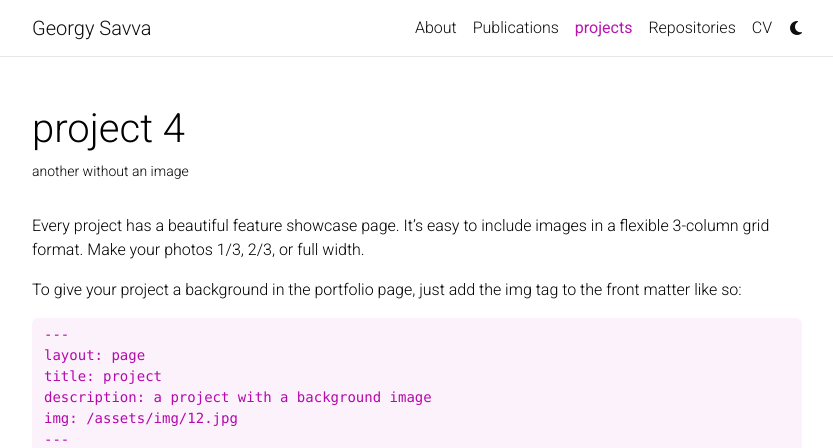
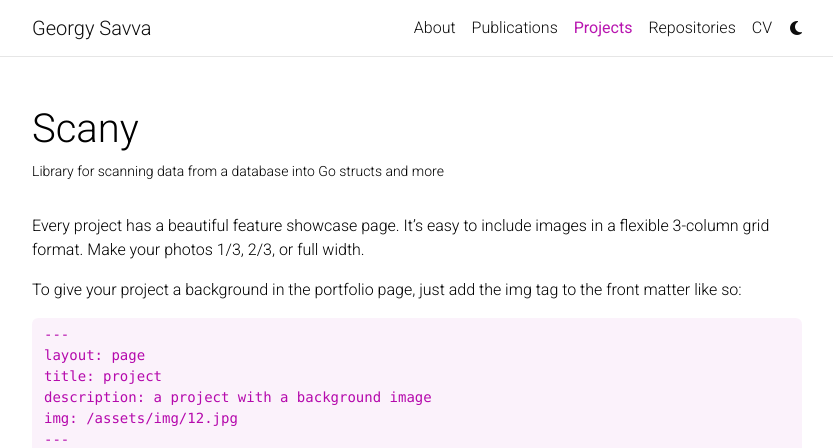
Before and after one commit to georgysavva/georgysavva.github.io, a Jekyll site: the page built from _projects/scany.md, in a window 1280 px wide and 900 px high, cut to the strip 0-448 px from the top of the window. Shown: the whole strip, without its empty margins (223-1056 px from the left). Built offline with Jekyll 4.4.1, drawn with Linux system fonts in a browser that asks for light colours; full-size pictures stand in for the smaller copies a plugin makes; comment, search, counter and statistics services are not loaded; a style sheet for code colours, icons or effects is not loaded.

Commit message:
started adding projects

````diff
--- a/_includes/projects.html
+++ b/_includes/projects.html
@@ -14,7 +14,7 @@
           alt="project thumbnail" -%}
         {%- endif %}
         <div class="card-body">
-          <h2 class="card-title text-lowercase">{{ project.title }}</h2>
+          <h2 class="card-title ">{{ project.title }}</h2>
           <p class="card-text">{{ project.description }}</p>
           <div class="row ml-1 mr-1 p-0">
             {%- if project.github -%}
@@ -25,7 +25,9 @@
               {%- if project.github_stars -%}
               <span class="stars" data-toggle="tooltip" title="GitHub Stars">
                 <i class="fa-solid fa-star"></i>
-                <span id="{{ project.github_stars }}-stars"></span>
+                <span id="{{ project.github_stars }}-stars">
+                  {{ project.github_stars }}
+                </span>
               </span>
               {%- endif %}
             </div>
--- a/_includes/projects_horizontal.html
+++ b/_includes/projects_horizontal.html
@@ -15,7 +15,7 @@
         <div class="col-md-12">
         {%- endif -%}
           <div class="card-body">
-            <h3 class="card-title text-lowercase">{{ project.title }}</h3>
+            <h3 class="card-title ">{{ project.title }}</h3>
             <p class="card-text">{{ project.description }}</p>
             <div class="row ml-1 mr-1 p-0">
               {%- if project.github -%}
@@ -26,7 +26,9 @@
                 {%- if project.github_stars -%}
                 <span class="stars" data-toggle="tooltip" title="GitHub Stars">
                   <i class="fa-solid fa-star"></i>
-                  <span id="{{ project.github_stars }}-stars"></span>
+                  <span id="{{ project.github_stars }}-stars">
+                    {{ project.github_stars }}
+                  </span>
                 </span>
                 {%- endif -%}
               </div>
--- a/_projects/4_project.md
+++ b/_projects/scany.md
@@ -1,10 +1,11 @@
 ---
 layout: page
-title: project 4
-description: another without an image
+title: Scany
+description: Library for scanning data from a database into Go structs and more
 img:
-importance: 3
-category: fun
+github: https://github.com/georgysavva/scany
+github_stars: "1300"
+importance: 2
 ---
 
 Every project has a beautiful feature showcase page.
@@ -47,7 +48,6 @@
 Say you wanted to write a little bit about your project before you posted the rest of the images.
 You describe how you toiled, sweated, *bled* for your project, and then... you reveal its glory in the next row of images.
 
-
 <div class="row justify-content-sm-center">
     <div class="col-sm-8 mt-3 mt-md-0">
         {% include figure.html path="assets/img/6.jpg" title="example image" class="img-fluid rounded z-depth-1" %}
@@ -60,13 +60,13 @@
     You can also have artistically styled 2/3 + 1/3 images, like these.
 </div>
 
-
 The code is simple.
 Just wrap your images with `<div class="col-sm">` and place them inside `<div class="row">` (read more about the <a href="https://getbootstrap.com/docs/4.4/layout/grid/">Bootstrap Grid</a> system).
 To make images responsive, add `img-fluid` class to each; for rounded corners and shadows use `rounded` and `z-depth-1` classes.
 Here's the code for the last row of images above:
 
 {% raw %}
+
 ```html
 <div class="row justify-content-sm-center">
     <div class="col-sm-8 mt-3 mt-md-0">
@@ -77,4 +77,5 @@
     </div>
 </div>
 ```
+
 {% endraw %}
````
Also changed, not shown: _pages/projects.md (+5 -6 lines), _projects/diffusion-for-simulation.md (added, +30 -0 lines), assets/img/scany.svg (deleted), 1 other file.
